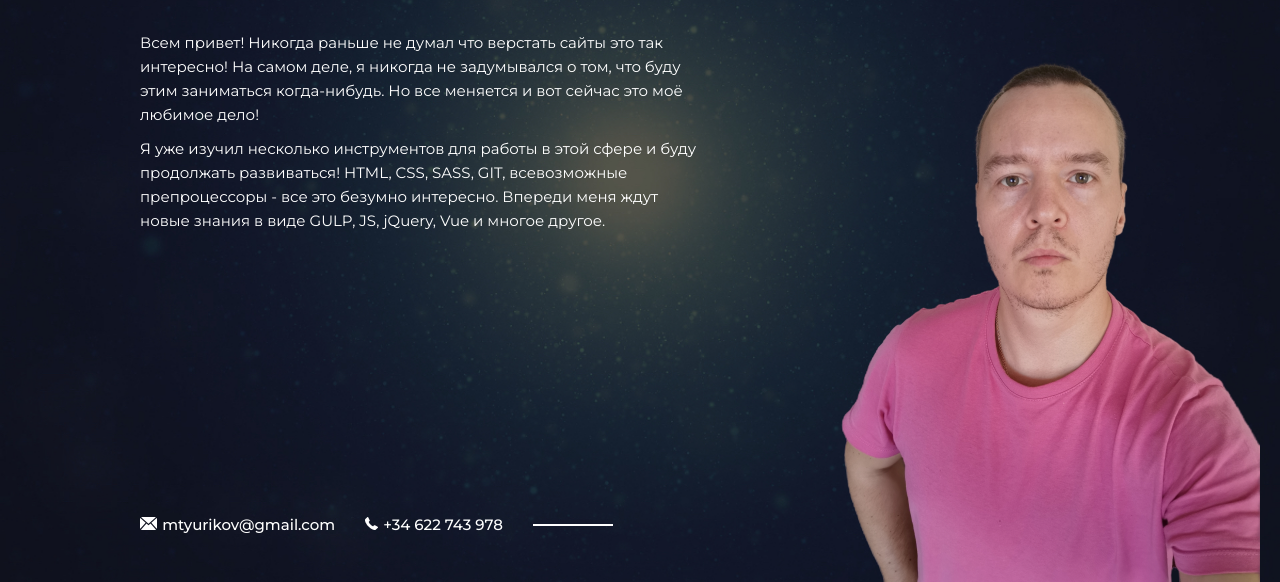
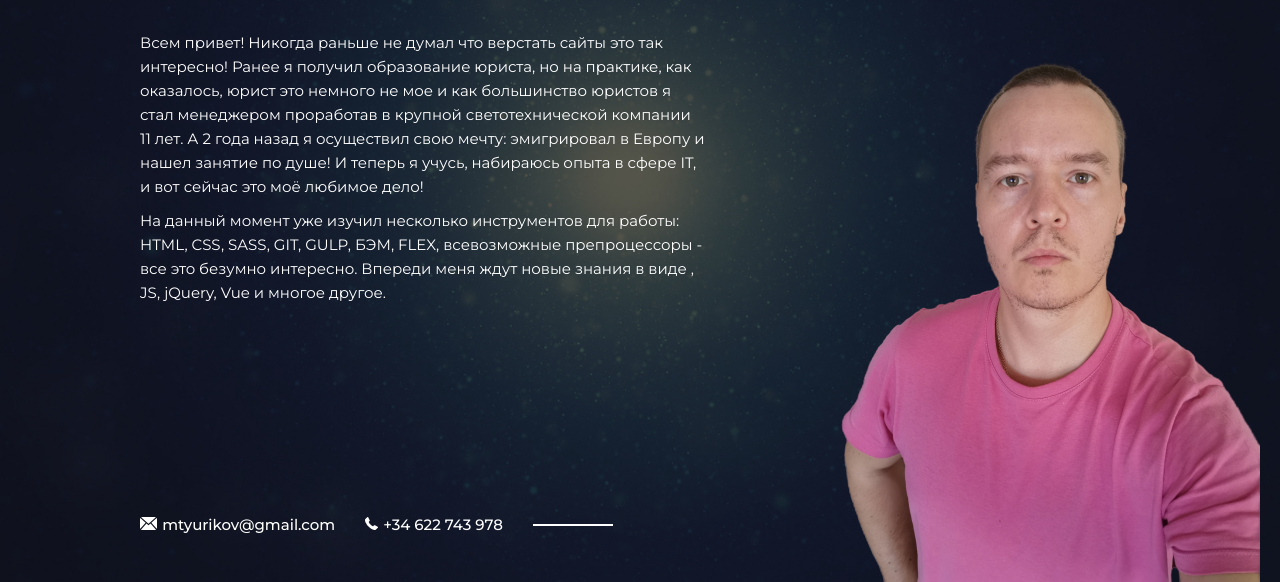
Before and after one commit to mikhey18/personal-folio, a plain HTML site: page about.html in a window 1280 px wide. Shown: the part 218-800 px from the top of the page. Drawn offline with Linux system fonts and the light colour scheme.

Commit message:
Add files via upload

```diff
--- a/about.html
+++ b/about.html
@@ -22,9 +22,7 @@
       <header class="header">
         <div class="container">
           <div class="header-inner">
-            <div class="header-brand">
-              WEBDEVELOPER
-            </div>
+            <div class="header-brand">WEBDEVELOPER</div>
 
             <div class="header-logo">
               <img src="img/code.svg" alt="" />
@@ -49,17 +47,20 @@
 
           <div class="text">
             <p>
-              Всем привет! Никогда раньше не думал что верстать сайты это так интересно!
-              На самом деле, я никогда не задумывался о том, что буду этим заниматься когда-нибудь.
-              Но все меняется и вот сейчас это моё любимое дело!
+              Всем привет! Никогда раньше не думал что верстать сайты это так
+              интересно! Ранее я получил образование юриста, но на практике, как
+              оказалось, юрист это немного не мое и как большинство юристов я
+              стал менеджером проработав в крупной светотехнической компании 11
+              лет. А 2 года назад я осуществил свою мечту: эмигрировал в Европу
+              и нашел занятие по душе! И теперь я учусь, набираюсь опыта в сфере
+              IT, и вот сейчас это моё любимое дело!
             </p>
+            <p></p>
             <p>
-
-            </p>
-            <p>
-              Я уже изучил несколько инструментов для работы в этой сфере и буду продолжать развиваться!
-              HTML, CSS, SASS, GIT, всевозможные препроцессоры - все это безумно интересно.
-              Впереди меня ждут новые знания в виде GULP, JS, jQuery, Vue и многое другое.
+              На данный момент уже изучил несколько инструментов для работы:
+              HTML, CSS, SASS, GIT, GULP, БЭМ, FLEX, всевозможные препроцессоры
+              - все это безумно интересно. Впереди меня ждут новые знания в виде
+              , JS, jQuery, Vue и многое другое.
             </p>
           </div>
         </main>
```
